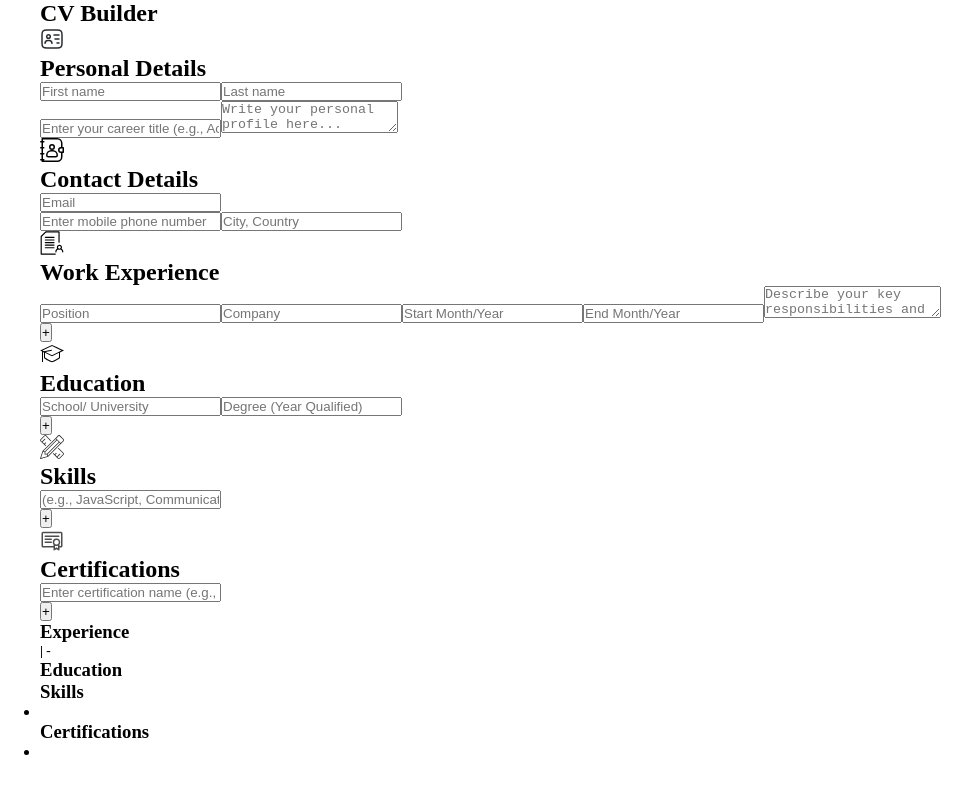
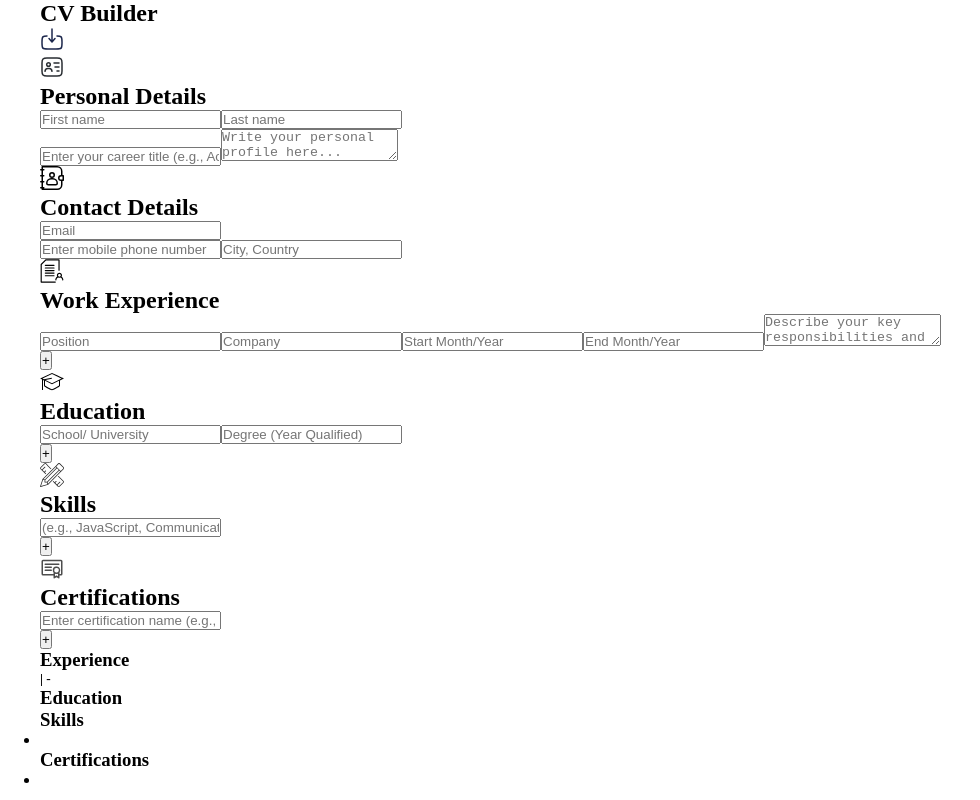
Before and after one commit to gavinv-m/cv-application, a React (Vite) app: page / in a window 1280 px wide. Shown: the whole page, without its empty margins (0-980 px from the left). Built offline with nearby package versions, Linux system fonts and the light colour scheme.

Commit message:
feat: Add download icon

```diff
--- a/src/sidebar/Header.jsx
+++ b/src/sidebar/Header.jsx
@@ -1,9 +1,11 @@
+import DownloadIcon from './icons/Download';
+
 // Exports to app.jsx
 export default function Header() {
   return (
     <div className="header">
       <h1>CV Builder</h1>
-      {/* TODO: Download button */}
+      <DownloadIcon></DownloadIcon>
     </div>
   );
 }
--- /dev/null
+++ b/src/sidebar/icons/Download.jsx
@@ -0,0 +1,27 @@
+// prettier-ignore
+export default function DownloadIcon({ width = "24", height = "24", className = "" }) {
+    return (
+        <svg
+            width={width}
+            height={height}
+            viewBox="0 0 24 24"
+            fill="none"
+            xmlns="http://www.w3.org/2000/svg"
+            className={className}
+        >
+            <path
+                d="M17 9.00195C19.175 9.01406 20.3529 9.11051 21.1213 9.8789C22 10.7576 22 12.1718 22 15.0002V16.0002C22 18.8286 22 20.2429 21.1213 21.1215C20.2426 22.0002 18.8284 22.0002 16 22.0002H8C5.17157 22.0002 3.75736 22.0002 2.87868 21.1215C2 20.2429 2 18.8286 2 16.0002L2 15.0002C2 12.1718 2 10.7576 2.87868 9.87889C3.64706 9.11051 4.82497 9.01406 7 9.00195"
+                stroke="#1C274C"
+                strokeWidth="1.5"
+                strokeLinecap="round"
+            />
+            <path
+                d="M12 2L12 15M12 15L9 11.5M12 15L15 11.5"
+                stroke="#1C274C"
+                strokeWidth="1.5"
+                strokeLinecap="round"
+                strokeLinejoin="round"
+            />
+        </svg>
+    );
+}
```
Also changed, not shown: public/download.svg (added).
